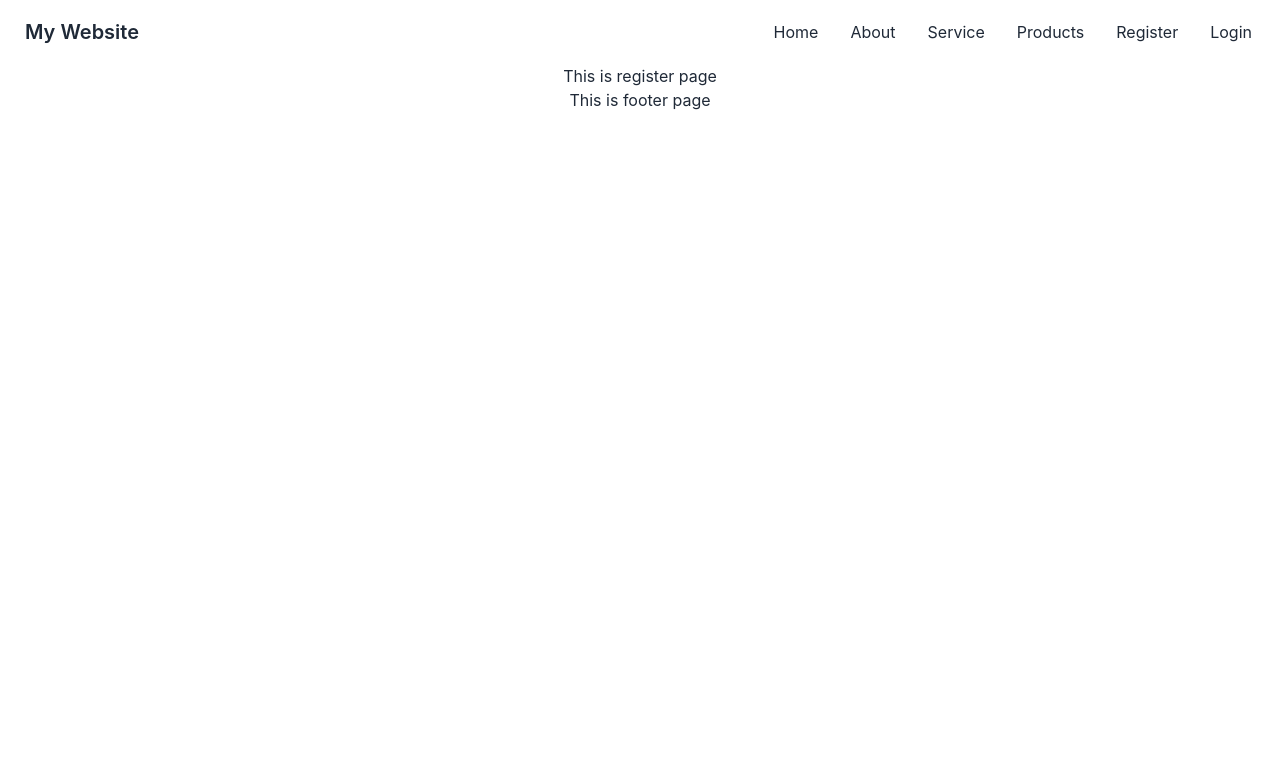
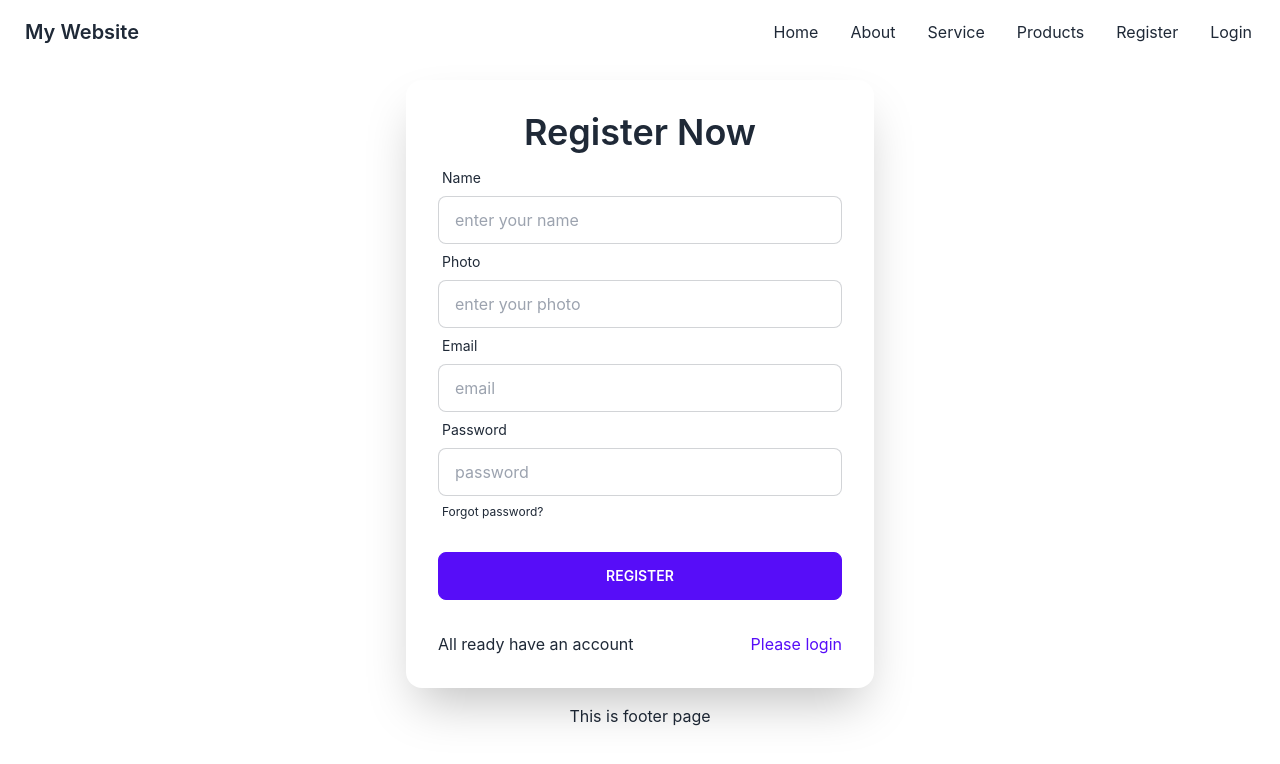
Before and after one commit to Mazharul430106/authentication-assignment, a React (Create React App) app: page /register in a window 1280 px wide. Shown: the top 764 px of the page. Built offline with nearby package versions, Linux system fonts and the light colour scheme.

Commit message:
added register form and get data from react hook form

```diff
--- a/src/Pages/Login/Login.js
+++ b/src/Pages/Login/Login.js
@@ -1,15 +1,16 @@
 import React from 'react';
 import { useForm } from 'react-hook-form';
+import { Link } from 'react-router-dom';
 
 const Login = () => {
-    const {register, handleSubmit} = useForm();
-    const handleLoginForm = (data)=>{
+    const { register, handleSubmit } = useForm();
+    const handleLoginForm = (data) => {
         console.log(data)
     }
 
     return (
         <div className="hero bg-base-100">
-            <div className="hero-content w-full max-w-[450px] flex-col lg:flex-row-reverse">
+            <div className="hero-content w-full max-w-[500px] flex-col lg:flex-row-reverse">
                 <div className="card flex-shrink-0 w-full shadow-2xl bg-base-100">
                     <div className="card-body">
                         <h1 className='text-4xl font-semibold'>Login Now</h1>
@@ -18,13 +19,13 @@ const Login = () => {
                                 <label className="label">
                                     <span className="label-text">Email</span>
                                 </label>
-                                <input type="text" {...register('email', {required: true})}  name='email'  placeholder="email" className="input input-bordered" />
+                                <input type="text" {...register('email', { required: true })} name='email' placeholder="email" className="input input-bordered" />
                             </div>
                             <div className="form-control">
                                 <label className="label">
                                     <span className="label-text">Password</span>
                                 </label>
-                                <input type="text" {...register('password', {required: true})}  name='password' placeholder="password" className="input input-bordered" />
+                                <input type="password" {...register('password', { required: true })} name='password' placeholder="password" className="input input-bordered" />
                                 <label className="label">
                                     <a href="#" className="label-text-alt link link-hover">Forgot password?</a>
                                 </label>
@@ -33,6 +34,19 @@ const Login = () => {
                                 <button className="btn btn-primary">Login</button>
                             </div>
                         </form>
+                        <div className="divider">OR</div>
+                        <div className="form-control ">
+                            <button className="btn btn-primary">Login With Google</button>
+                        </div>
+
+                        <div className="form-control mt-6">
+                            <div className='flex items-center justify-between'>
+                                <span>Create an account</span>
+                                <Link to='/register'>
+                                    <span className='text-primary'>Please Register</span>
+                                </Link>
+                            </div>
+                        </div>
                     </div>
                 </div>
             </div>
--- a/src/Pages/Register/Register.js
+++ b/src/Pages/Register/Register.js
@@ -1,9 +1,64 @@
 import React from 'react';
+import { useForm } from 'react-hook-form';
+import { Link } from 'react-router-dom';
+
 
 const Register = () => {
+
+    const { register, handleSubmit } = useForm();
+    const handleRegisterForm = (data) => {
+        console.log(data)
+    }
+
     return (
-        <div>
-            <h1>This is register page</h1>
+        <div className="hero bg-base-100">
+            <div className="hero-content w-full max-w-[500px] flex-col lg:flex-row-reverse">
+                <div className="card flex-shrink-0 w-full shadow-2xl bg-base-100">
+                    <div className="card-body">
+                        <h1 className='text-4xl font-semibold'>Register Now</h1>
+                        <form onSubmit={handleSubmit(handleRegisterForm)}>
+                            <div className="form-control">
+                                <label className="label">
+                                    <span className="label-text">Name</span>
+                                </label>
+                                <input type="text" {...register('name', { required: true })} name='name' placeholder="enter your name" className="input input-bordered" />
+                            </div>
+                            <div className="form-control">
+                                <label className="label">
+                                    <span className="label-text">Photo</span>
+                                </label>
+                                <input type="text" {...register('url', { required: true })} name='url' placeholder="enter your photo" className="input input-bordered" />
+                            </div>
+                            <div className="form-control">
+                                <label className="label">
+                                    <span className="label-text">Email</span>
+                                </label>
+                                <input type="text" {...register('email', { required: true })} name='email' placeholder="email" className="input input-bordered" />
+                            </div>
+                            <div className="form-control">
+                                <label className="label">
+                                    <span className="label-text">Password</span>
+                                </label>
+                                <input type="password" {...register('password', { required: true })} name='password' placeholder="password" className="input input-bordered" />
+                                <label className="label">
+                                    <a href="#" className="label-text-alt link link-hover">Forgot password?</a>
+                                </label>
+                            </div>
+                            <div className="form-control mt-6">
+                                <button className="btn btn-primary">Register</button>
+                            </div>
+                        </form>
+                        <div className="form-control mt-6 ">
+                            <div className='flex items-center justify-between'>
+                                <span>All ready have an account</span>
+                                <Link to='/login'>
+                                    <span className='text-primary'>Please login</span>
+                                </Link>
+                            </div>
+                        </div>
+                    </div>
+                </div>
+            </div>
         </div>
     );
 };
```
